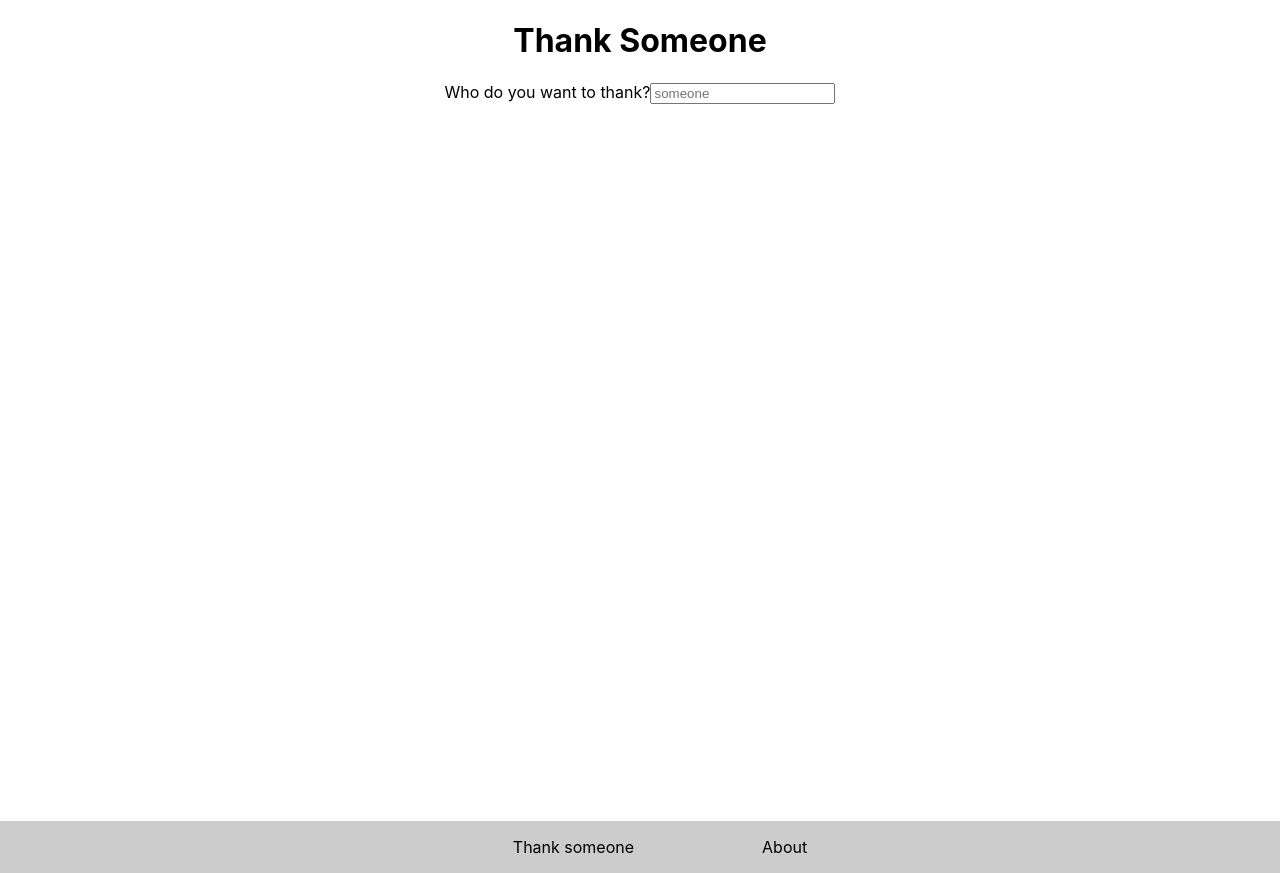
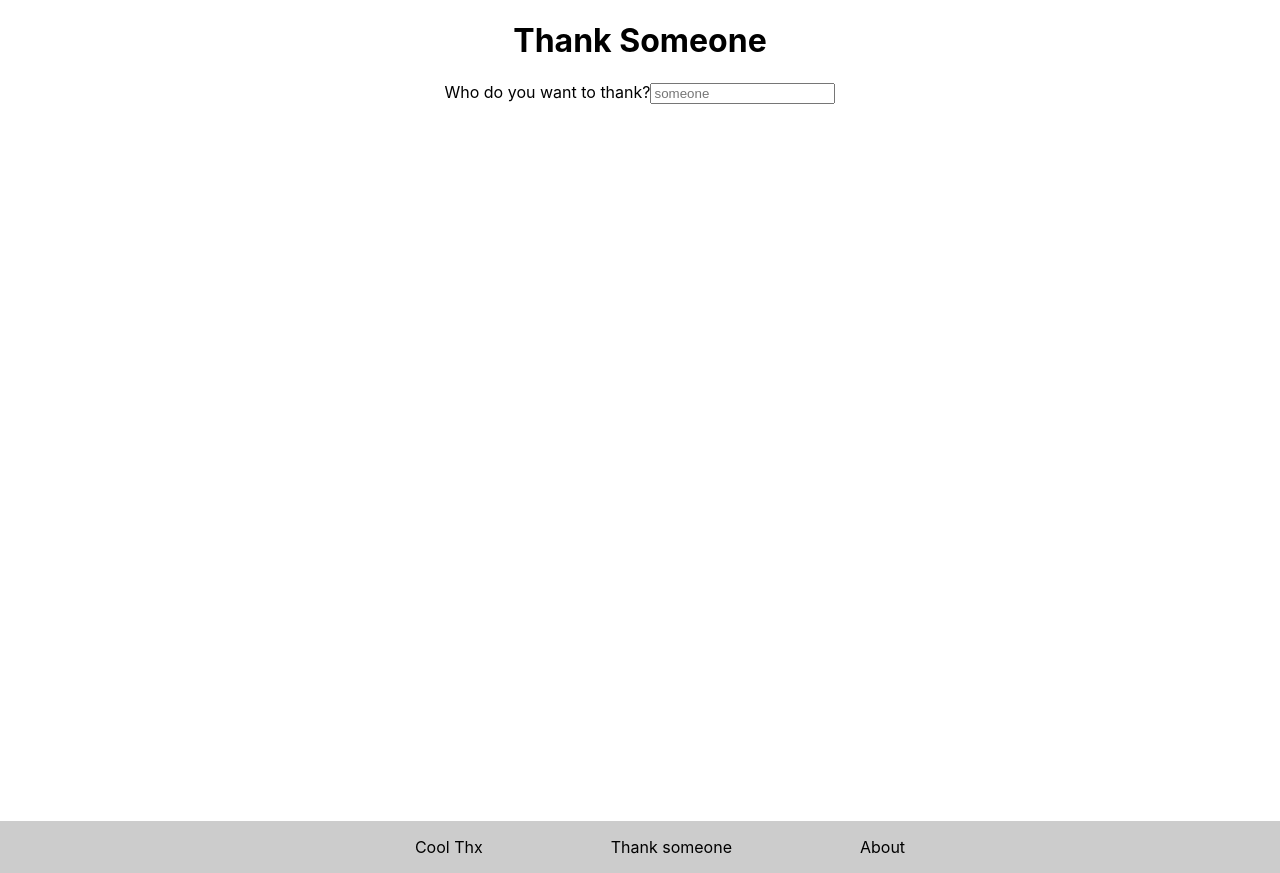
Before and after one commit to linedotstar/coolthx, a React (Create React App) app: page / in a window 1280 px wide. Built offline with nearby package versions, Linux system fonts and the light colour scheme.

Commit message:
add Cool Thx to footer

```diff
--- a/src/App.js
+++ b/src/App.js
@@ -35,6 +35,9 @@ function App() {
           <nav>
             <ul>
               <li>
+                Cool Thx
+              </li>
+              <li>
                 <NavLink to="/">Thank someone</NavLink>
               </li>
               <li>
```
